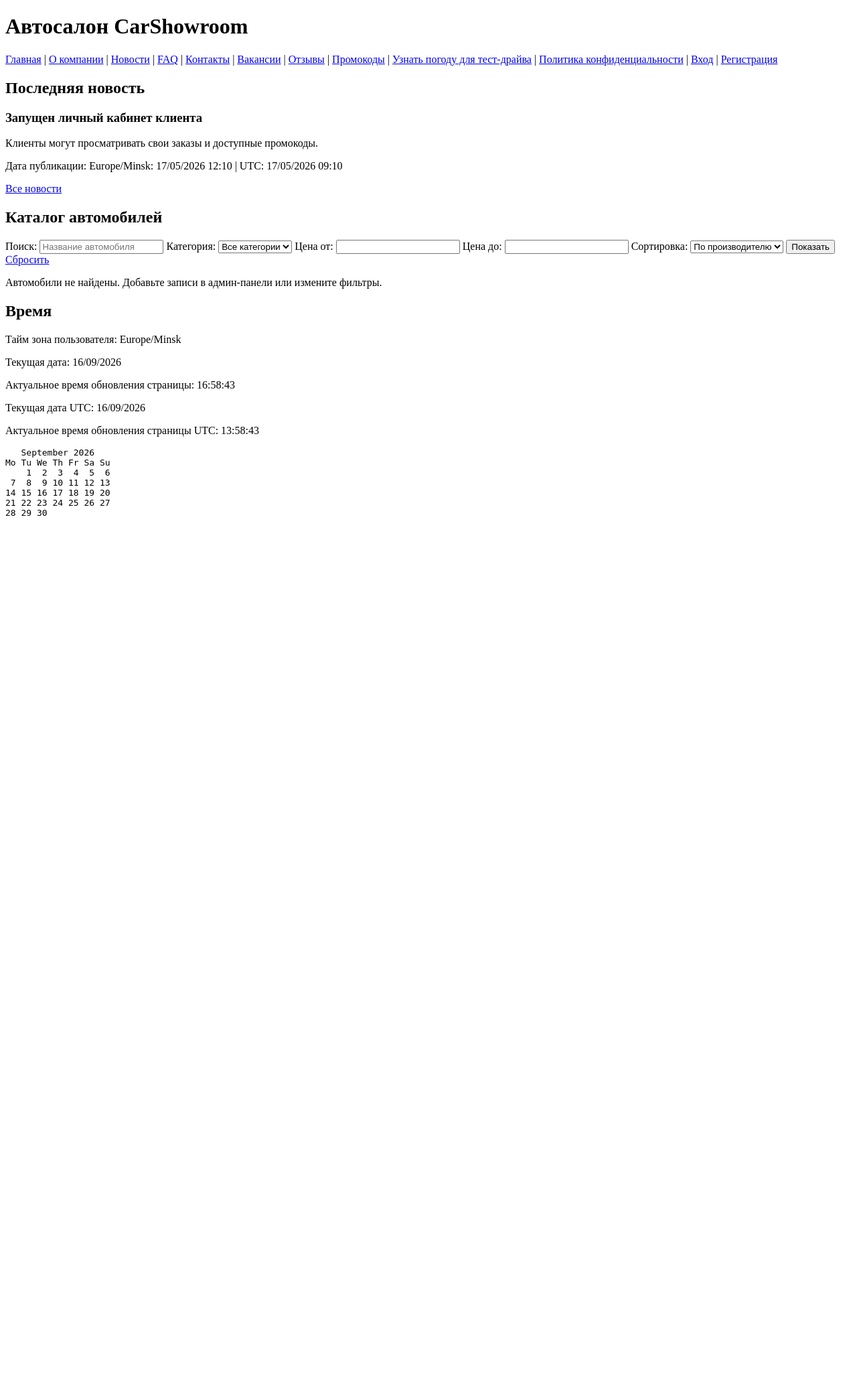
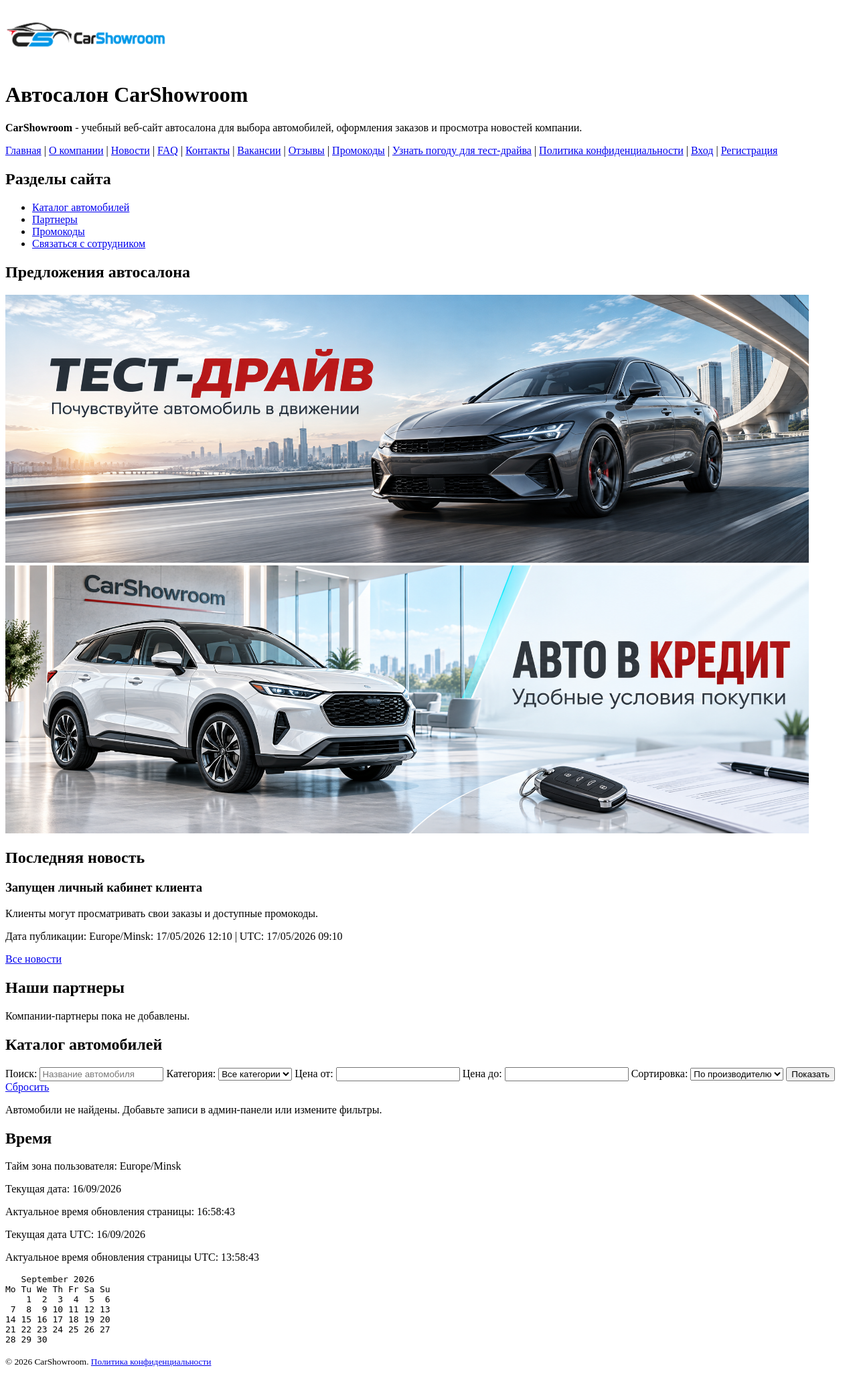
Before and after one commit to Diman4iggg/car_showroom-django, a Django app: page / in a window 1280 px wide. Shown: the whole page at 67% size. Before the commit the page ends 770 px from the top, so only its background shows below. Run offline with Django 5.2, Linux system fonts and the light colour scheme; data comes from the database, SQL or seed files in the repository; data that the repository does not hold is empty.

Commit message:
Add homepage branding banners and partners

```diff
--- a/CarShowroom/settings.py
+++ b/CarShowroom/settings.py
@@ -160,7 +160,11 @@ STORAGES = {
         'BACKEND': 'django.core.files.storage.FileSystemStorage',
     },
     'staticfiles': {
-        'BACKEND': 'whitenoise.storage.CompressedManifestStaticFilesStorage',
+        'BACKEND': (
+            'django.contrib.staticfiles.storage.StaticFilesStorage'
+            if DEBUG
+            else 'whitenoise.storage.CompressedManifestStaticFilesStorage'
+        ),
     },
 }
 MEDIA_URL = 'media/'
--- a/core/models.py
+++ b/core/models.py
@@ -20,6 +20,22 @@ class CompanyInfo(TimeStampedModel):
 
     def __str__(self):
         return self.title
+
+
+class PartnerCompany(TimeStampedModel):
+    name = models.CharField(max_length=150, unique=True, verbose_name='Название')
+    website = models.URLField(verbose_name='Сайт')
+    logo = models.ImageField(upload_to='partners/', blank=True, verbose_name='Логотип')
+    description = models.CharField(max_length=255, blank=True, verbose_name='Краткое описание')
+    is_active = models.BooleanField(default=True, verbose_name='Показывать на сайте')
+
+    class Meta:
+        verbose_name = 'компания-партнер'
+        verbose_name_plural = 'компании-партнеры'
+        ordering = ['name']
+
+    def __str__(self):
+        return self.name
 
 
 class NewsArticle(TimeStampedModel):
--- a/core/templates/core/base.html
+++ b/core/templates/core/base.html
@@ -1,15 +1,34 @@
 <!DOCTYPE html>
 {% load datetime_extras %}
+{% load static %}
 <html lang="ru">
 <head>
     <meta charset="UTF-8">
+    <meta name="viewport" content="width=device-width, initial-scale=1">
+    <meta name="description" content="{% block meta_description %}CarShowroom - автосалон с каталогом автомобилей, новостями, отзывами и онлайн-заказами.{% endblock %}">
+    <meta name="keywords" content="автосалон, автомобили, тест-драйв, покупка авто, CarShowroom">
+    <meta name="author" content="CarShowroom">
+    <meta property="og:site_name" content="CarShowroom">
+    <meta property="og:type" content="website">
+    <meta property="og:title" content="{% block og_title %}CarShowroom{% endblock %}">
+    <meta property="og:description" content="Каталог автомобилей, новости автосалона, промокоды и отзывы клиентов.">
     <title>{% block title %}CarShowroom{% endblock %}</title>
+    <link rel="icon" href="{% static 'core/img/favicon.png' %}" type="image/png">
     {% block extra_head %}{% endblock %}
 </head>
 <body>
+    <header>
+        <a href="/" aria-label="На главную страницу CarShowroom">
+            <img src="{% static 'core/img/logo.png' %}" alt="Логотип автосалона CarShowroom" width="240" height="90">
+        </a>
         <h1>{% block heading %}CarShowroom{% endblock %}</h1>
+        <p>
+            <strong>CarShowroom</strong> - учебный веб-сайт автосалона для выбора автомобилей,
+            оформления заказов и просмотра новостей компании.
+        </p>
+    </header>
 
-    <nav>
+    <nav aria-label="Основная навигация">
         <a href="/">Главная</a> |
         <a href="/about/">О компании</a> |
         <a href="/news/">Новости</a> |
@@ -29,16 +48,42 @@
         {% endif %}
     </nav>
 
-    <main>
+    <div>
+        <aside>
+            <h2>Разделы сайта</h2>
+            <nav aria-label="Дополнительная навигация">
+                <ul>
+                    <li><a href="/#catalog">Каталог автомобилей</a></li>
+                    <li><a href="/#partners">Партнеры</a></li>
+                    <li><a href="{% url 'core:promo_codes' %}">Промокоды</a></li>
+                    <li><a href="{% url 'core:contacts' %}">Связаться с сотрудником</a></li>
+                </ul>
+            </nav>
+        </aside>
+
+        <main id="content">
             {% if messages %}
+                <section aria-label="Сообщения сайта">
                     <ul>
                         {% for message in messages %}
                             <li>{{ message }}</li>
                         {% endfor %}
                     </ul>
+                </section>
             {% endif %}
             {% block content %}{% endblock %}
         </main>
+    </div>
+
     {% include 'core/includes/time_info.html' %}
+
+    <footer>
+        <p>
+            <small>
+                &copy; {% now "Y" %} CarShowroom.
+                <a href="{% url 'core:privacy' %}">Политика конфиденциальности</a>
+            </small>
+        </p>
+    </footer>
 </body>
 </html>
--- a/showroom/templates/showroom/index.html
+++ b/showroom/templates/showroom/index.html
@@ -1,8 +1,19 @@
 {% extends 'core/base.html' %}
 {% load datetime_extras %}
+{% load static %}
 {% block title %}Автосалон{% endblock %}
 {% block heading %}Автосалон CarShowroom{% endblock %}
 {% block content %}
+    <section aria-labelledby="advertising-title">
+        <h2 id="advertising-title">Предложения автосалона</h2>
+        <a href="#catalog">
+            <img src="{% static 'core/img/banner-test-drive.png' %}" alt="Запись на тест-драйв автомобилей CarShowroom" width="1200">
+        </a>
+        <a href="#catalog">
+            <img src="{% static 'core/img/banner-credit.png' %}" alt="Покупка автомобиля в кредит" width="1200">
+        </a>
+    </section>
+
     {% if latest_article %}
         <section>
             <h2>Последняя новость</h2>
@@ -20,7 +31,28 @@
         </section>
     {% endif %}
 
-    <h2>Каталог автомобилей</h2>
+    <section id="partners" aria-labelledby="partners-title">
+        <h2 id="partners-title">Наши партнеры</h2>
+        {% if partners %}
+            <ul>
+                {% for partner in partners %}
+                    <li>
+                        <a href="{{ partner.website }}" target="_blank" rel="noopener noreferrer">
+                            {% if partner.logo %}
+                                <img src="{{ partner.logo.url }}" alt="Логотип компании {{ partner.name }}" width="160">
+                            {% endif %}
+                            <strong>{{ partner.name }}</strong>
+                        </a>
+                        {% if partner.description %}<p>{{ partner.description }}</p>{% endif %}
+                    </li>
+                {% endfor %}
+            </ul>
+        {% else %}
+            <p>Компании-партнеры пока не добавлены.</p>
+        {% endif %}
+    </section>
+
+    <h2 id="catalog">Каталог автомобилей</h2>
     {% if not exchange_rates.ok %}
         <p>Курс валют временно недоступен, поэтому цены показаны только в BYN.</p>
     {% endif %}
--- a/showroom/views.py
+++ b/showroom/views.py
@@ -5,7 +5,7 @@ from django.contrib import messages
 from django.contrib.auth.decorators import login_required
 from django.shortcuts import get_object_or_404, redirect, render
 
-from core.models import NewsArticle
+from core.models import NewsArticle, PartnerCompany
 from integrations.services import get_exchange_rates
 from .models import Car, CarCategory
 from sales.models import Client, Order, OrderItem
@@ -68,6 +68,7 @@ def index(request):
     context = {
         'cars': cars,
         'latest_article': NewsArticle.objects.filter(is_published=True).order_by('-published_at', '-created_at').first(),
+        'partners': PartnerCompany.objects.filter(is_active=True),
         'exchange_rates': exchange_rates,
         'categories': CarCategory.objects.all(),
         'selected_category': category_id,
```
Also changed, not shown: core/admin.py (+8 -0 lines), core/migrations/0003_partnercompany.py (added), core/static/core/img/banner-credit.png (added), core/static/core/img/banner-test-drive.png (added), core/static/core/img/favicon.png (added), core/static/core/img/logo.png (added), media/partners/bmwlogo.jpg (added), media/partners/boschlogo.png (added), media/partners/michelinlogo.jpg (added). Lines whose indentation alone changed are shown as unchanged.
